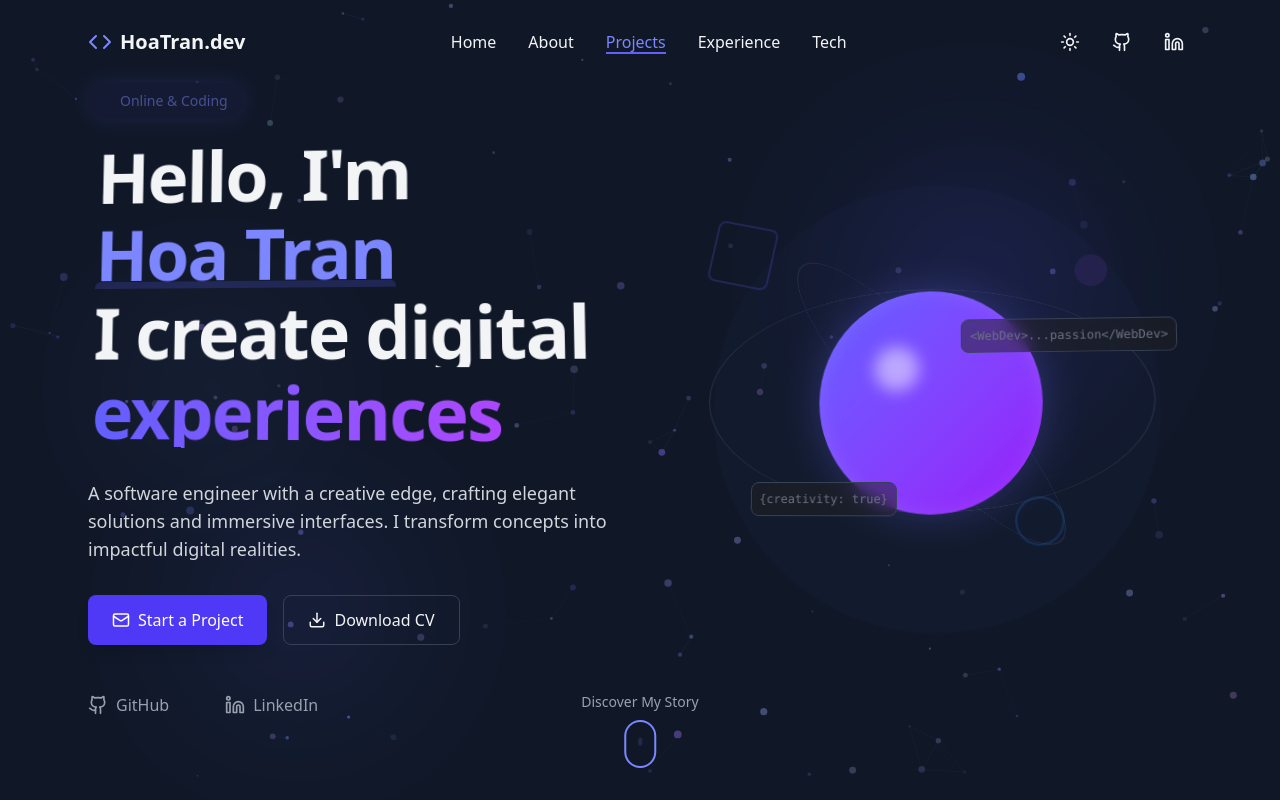
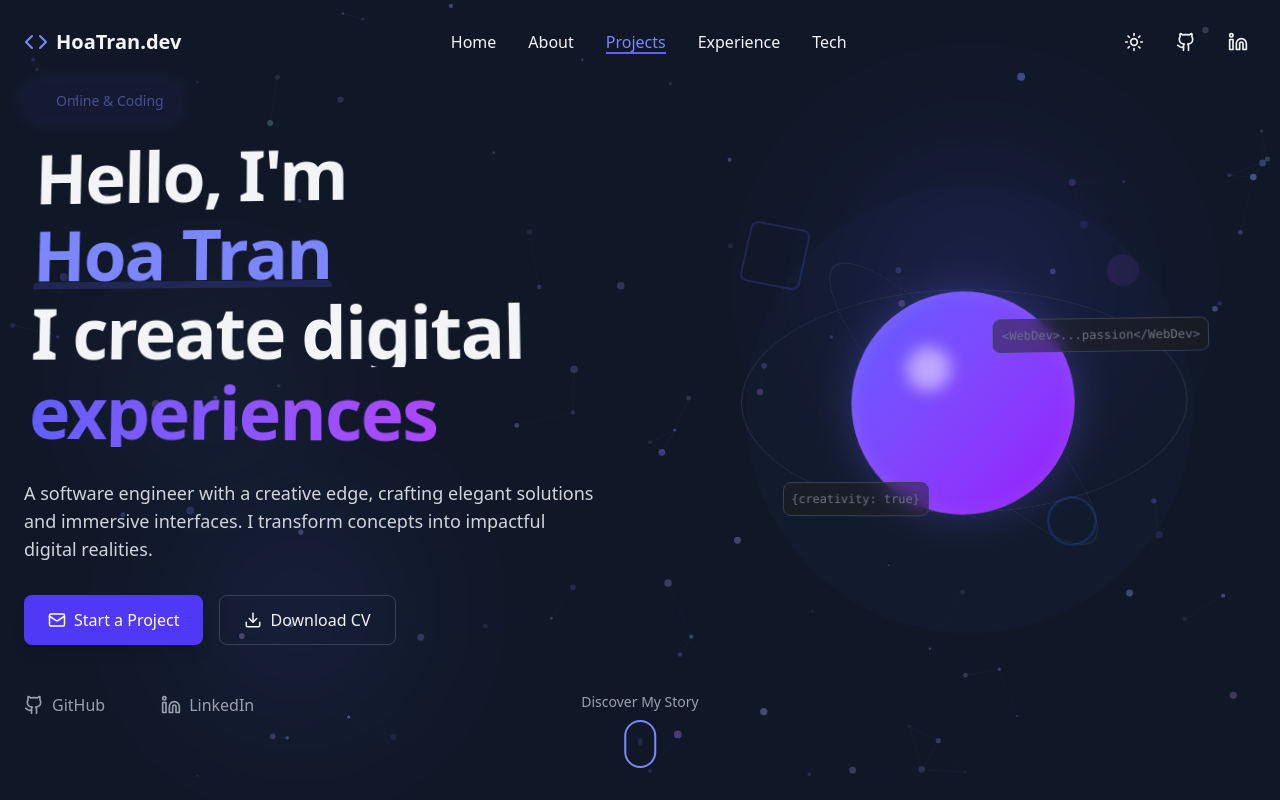
Before and after one commit to dtran813/my-portfolio, a Next.js app: page / in a window 1280 px wide. Shown: the top 800 px of the page. Built offline with nearby package versions, Linux system fonts and the light colour scheme.

Commit message:
Modify max width

```diff
--- a/src/components/layout/Footer.jsx
+++ b/src/components/layout/Footer.jsx
@@ -11,7 +11,7 @@ export default function Footer() {
 
   return (
     <footer className={`py-8 border-t ${borderColor} mt-8`}>
-      <div className="max-w-6xl mx-auto px-6">
+      <div className="max-w-7xl mx-auto px-6">
         <div className="flex flex-col md:flex-row justify-between items-center">
           <div className="flex items-center mb-6 md:mb-0">
             <Code className={`mr-2 ${accentColor}`} />
--- a/src/components/layout/Navbar.jsx
+++ b/src/components/layout/Navbar.jsx
@@ -21,7 +21,7 @@ export default function Navbar() {
           : "py-6 bg-transparent"
       }`}
     >
-      <div className="max-w-6xl mx-auto px-6 flex justify-between items-center">
+      <div className="max-w-7xl mx-auto px-6 flex justify-between items-center">
         <div
           className={`text-xl font-bold flex items-center ${
             isScrolled || activeSection !== "hero" ? "opacity-100" : "opacity-0"
--- a/src/components/sections/ExperienceSection.jsx
+++ b/src/components/sections/ExperienceSection.jsx
@@ -12,7 +12,7 @@ export default function ExperienceSection() {
       {/*  Gradient background */}
       <div className="absolute left-0 top-1/3 transform -translate-y-1/2 w-1/4 h-1/2 bg-indigo-500/5 rounded-r-3xl blur-3xl" />
 
-      <div className="max-w-6xl mx-auto px-6 relative z-10">
+      <div className="max-w-7xl mx-auto px-6 relative z-10">
         <div className="flex flex-col md:flex-row md:items-end justify-between mb-16">
           <div>
             <p className={`inline-block ${accentColor} font-mono text-sm mb-4`}>
--- a/src/components/sections/HeroSection.jsx
+++ b/src/components/sections/HeroSection.jsx
@@ -274,7 +274,7 @@ export default function EnhancedHeroSection() {
       />
 
       {/* Main content */}
-      <div className="max-w-6xl mx-auto px-6 z-10 w-full">
+      <div className="max-w-7xl mx-auto px-6 z-10 w-full">
         <div
           className="grid grid-cols-1 lg:grid-cols-2 gap-12 items-center"
           style={{
--- a/src/components/sections/ProjectSection.jsx
+++ b/src/components/sections/ProjectSection.jsx
@@ -14,7 +14,7 @@ export default function ProjectSection() {
       {/* Background blob */}
       <div className="absolute right-0 top-1/2 transform -translate-y-1/2 w-1/4 h-1/2 bg-indigo-500/5 rounded-l-3xl blur-3xl" />
 
-      <div className="max-w-6xl mx-auto px-6 relative z-10">
+      <div className="max-w-7xl mx-auto px-6 relative z-10">
         <div className="flex flex-col md:flex-row md:items-end justify-between mb-16">
           <div>
             <p className={`inline-block ${accentColor} font-mono text-sm mb-4`}>
--- a/src/components/sections/TechnologiesSection.jsx
+++ b/src/components/sections/TechnologiesSection.jsx
@@ -9,7 +9,7 @@ export default function TechnologiesSection() {
 
   return (
     <section id="technologies" className="py-20 relative">
-      <div className="max-w-6xl mx-auto px-6">
+      <div className="max-w-7xl mx-auto px-6">
         <div className="flex flex-col md:flex-row md:items-end justify-between mb-16">
           <div>
             <p className={`inline-block ${accentColor} font-mono text-sm mb-4`}>
```
